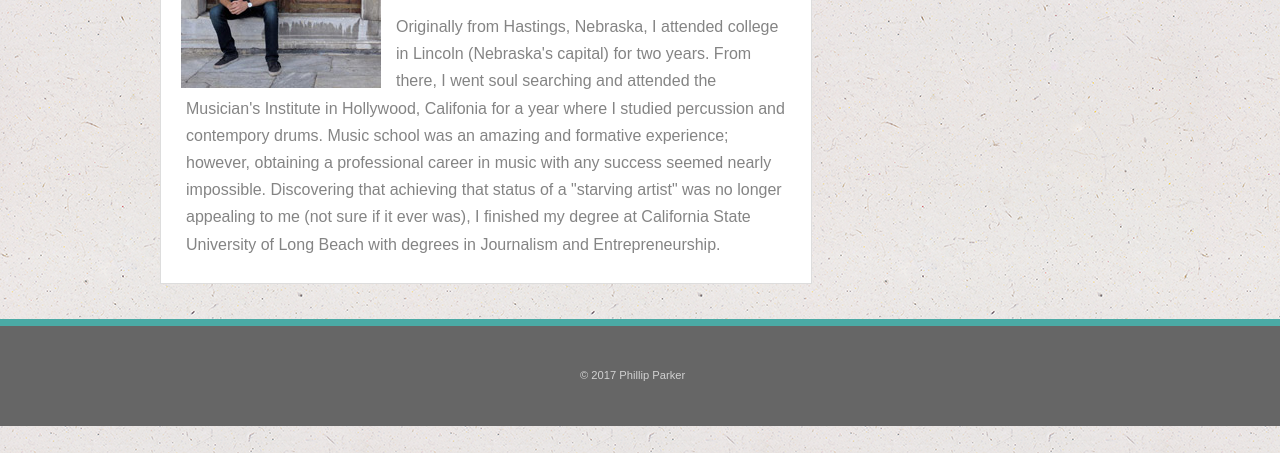
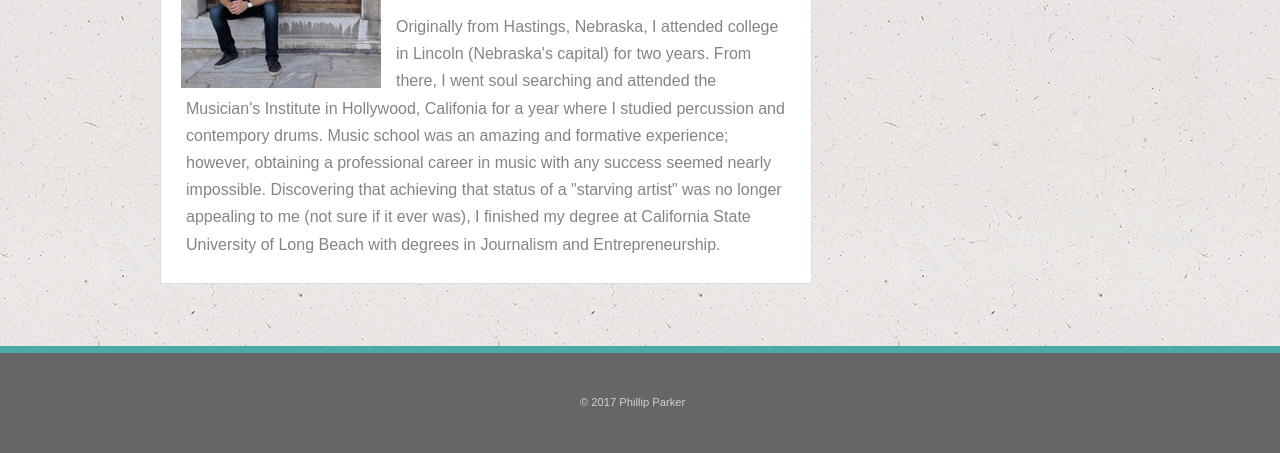
Before and after one commit to parker-west/Basic-Portfolio, a plain HTML site: page index.html in a window 1280 px wide. Shown: the part 347-800 px from the top of the page. Drawn offline with Linux system fonts and the light colour scheme.

Commit message:
Add files via upload
Sticking the footer to the bottom.

```diff
--- a/assets/css/style.css
+++ b/assets/css/style.css
@@ -122,10 +122,6 @@ aside {
 	border: solid 1px #ddd;
 }
 
-footer {
-	clear: both;
-}
-
 .linkedin {
 	margin-right: 4px;
 	margin-top: 3px;
@@ -138,11 +134,14 @@ footer {
 }
 
 footer {
+	clear: both;
 	padding-top: 40px;
 	width: 100%;
 	height: 60px;
 	background: #666;
 	border-top: solid #4aaaa5 7px;
+	position: absolute;
+	bottom: 0;
 
 }
 
```
